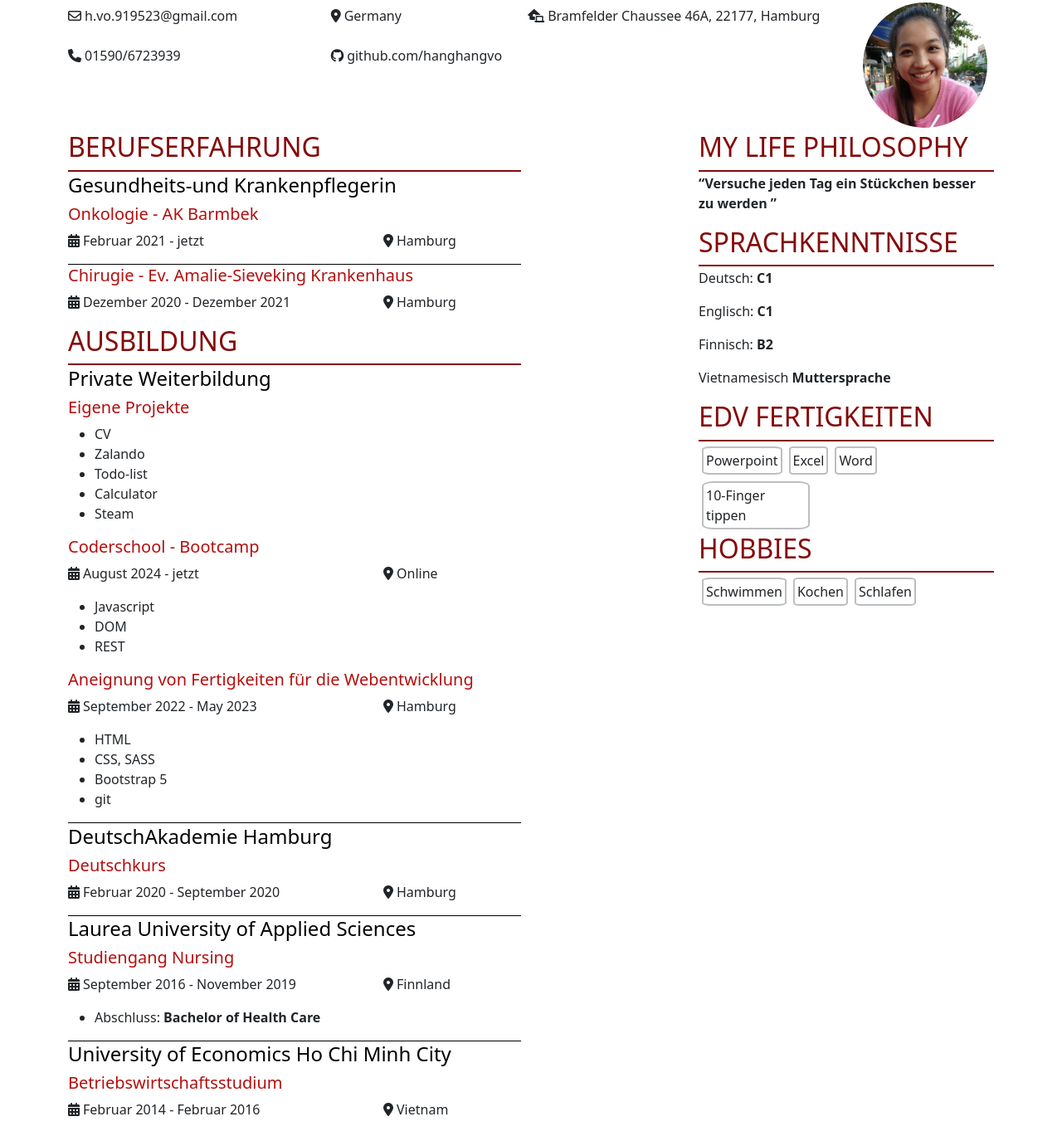
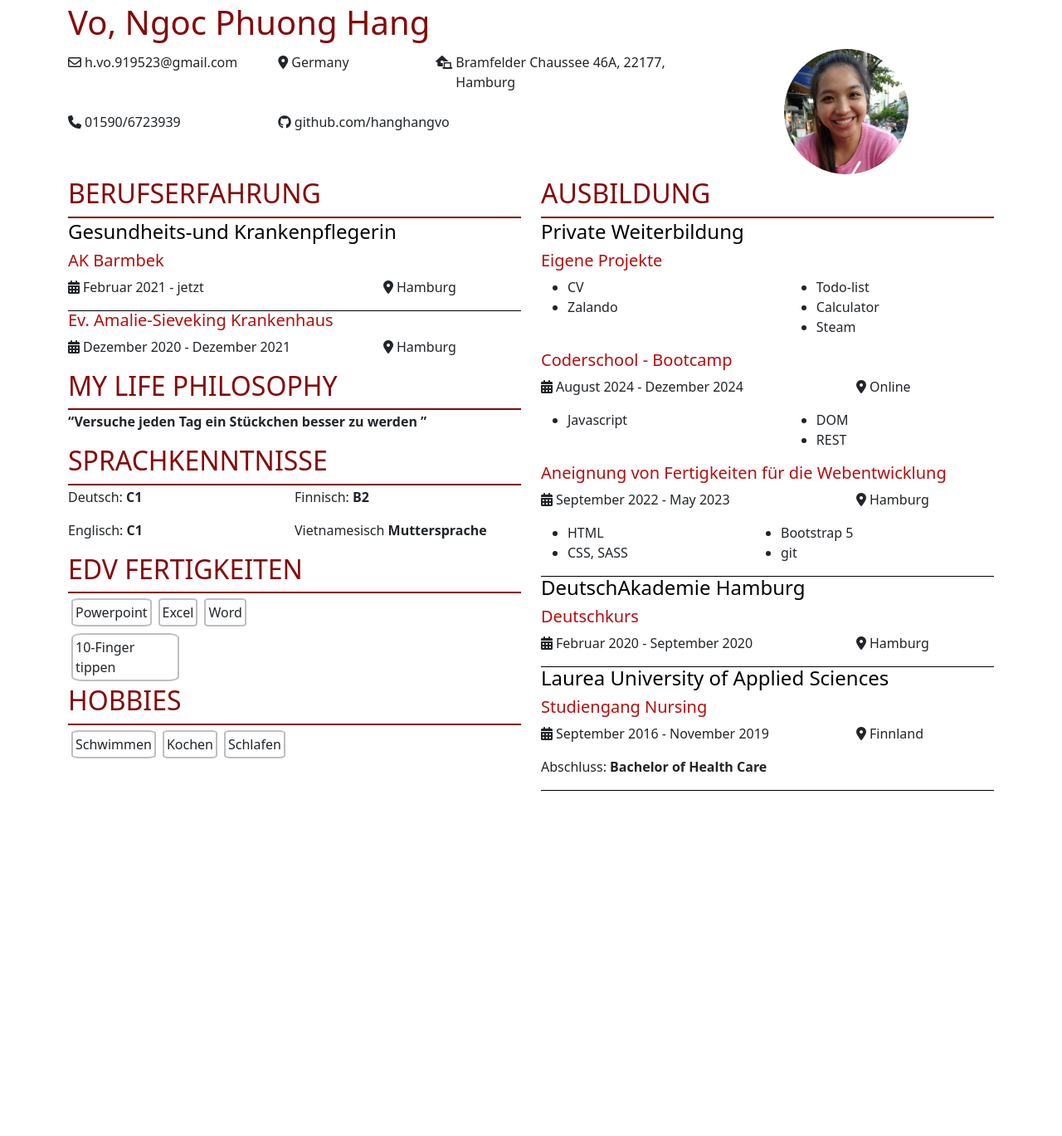
Before and after one commit to hanghangvo/CV, a plain HTML site: page index.html in a window 1280 px wide. Shown: the part 13-1382 px from the top of the page at 83% size. After the commit the page ends 970 px from the top, so only its background shows below. Drawn offline with nearby package versions, Linux system fonts and the light colour scheme.

Commit message:
updated version

```diff
--- a/index.html
+++ b/index.html
@@ -12,7 +12,8 @@
 <body>
     <section class="container mt-3">
             <div class="row d-flex">
-                <div class="col-10 personal-contact">
+                <h1>Vo, Ngoc Phuong Hang</h1>
+                <div class="col-8 personal-contact">
                     <div class="row info">
                         <div class="col-lg-4 col-md-6 col-sm-6 d-flex align-items-baseline">
                             <i class="fa-regular fa-envelope"></i>
@@ -38,7 +39,7 @@
                         </div>
                     </div>
                 </div>
-                <div class="col-2 text-center">
+                <div class="col-4 text-center">
                     <img src="photo2.jpg" alt="profile-photo">
                 </div>
             </div>
@@ -50,7 +51,7 @@
                     <div class="line-1"></div>
                     <h4>Gesundheits-und Krankenpflegerin</h4>
                     <div>
-                        <h5>Onkologie - AK Barmbek</h5>
+                        <h5>AK Barmbek</h5>
                         <div class="row date-place">
                             <div class="col-sm-8 d-flex align-items-baseline">
                                 <i class="fa-solid fa-calendar-days"></i>
@@ -64,7 +65,7 @@
                     </div>
                     <div class="line-2"></div>
                     <div>
-                        <h5>Chirugie - Ev. Amalie-Sieveking Krankenhaus</h5>
+                        <h5>Ev. Amalie-Sieveking Krankenhaus</h5>
                         <div class="row date-place">
                             <div class="col-sm-8 d-flex align-items-baseline">
                                 <i class="fa-solid fa-calendar-days"></i>
@@ -76,17 +77,63 @@
                             </div>
                         </div>
                     </div>
+                    <div>
+                        <h2>MY LIFE PHILOSOPHY</h2>
+                        <div class="line-1"></div>
+                        <p><strong>“Versuche jeden Tag ein Stückchen besser zu werden ”</strong></p>
+                    </div>
+                    <div class="sprachkenntnisse">
+                        <h2>SPRACHKENNTNISSE</h2>
+                        <div class="line-1"></div>
+                        <div class="d-flex">
+                            <div class="col-6">
+                                <p>Deutsch: <strong>C1</strong></p>
+                                <p>Englisch: <strong>C1</strong></p>
+                            </div>
+                            <div class="col-6">
+                                <p>Finnisch: <strong>B2</strong></p>
+                                <p>Vietnamesisch <strong>Muttersprache</strong></p>
+                            </div>
+
+                        </div>
+                    </div>
+                    <div class="EDV">
+                        <h2>EDV FERTIGKEITEN</h2>
+                        <div class="line-1"></div>
+                        <div class="d-flex">
+                            <p>Powerpoint</p>
+                            <p>Excel</p>
+                            <p>Word</p>
+                        </div>
+                        <p class="width-change">10-Finger tippen</p>
+                    </div>
+                    <div>
+                        <h2>HOBBIES</h2>
+                        <div class="line-1"></div>
+                        <div class="d-flex EDV">
+                            <p>Schwimmen</p>
+                            <p>Kochen</p>
+                            <p>Schlafen</p>
+                        </div>
+                    </div>
+                </div>
+                <div class="col-sm-6">
                     <h2>AUSBILDUNG</h2>
                     <div class="line-1"></div>
                     <h4>Private Weiterbildung</h4>
                     <div>
                         <h5>Eigene Projekte</h5>
-                            <ul>
+                        <ul class="d-flex">
+                            <div class="col-7">
                                 <li>CV</li>
                                 <li>Zalando</li>
+                            </div>
+                            <div class="col-5">
                                 <li>Todo-list</li>
                                 <li>Calculator</li>
                                 <li>Steam</li>
+                            </div>
+
                         </ul>
                     </div>
                     <div>
@@ -94,17 +141,22 @@
                         <div class="row date-place">
                             <div class="col-sm-8 d-flex align-items-baseline">
                                 <i class="fa-solid fa-calendar-days"></i>
-                                    <p class="px-1">August 2024 - jetzt</p>
+                                <p class="px-1">August 2024 - Dezember 2024</p>
                             </div>
                             <div class="col-sm-4 d-flex align-items-baseline">
                                 <i class="fa-solid fa-location-dot"></i>
                                 <p class="px-1">Online</p>
                             </div>
                         </div>
-                            <ul>
+                        <ul class="d-flex">
+                            <div class="col-7">
                                 <li>Javascript</li>
+                            </div>
+                            <div class="col-5">
                                 <li>DOM</li>
                                 <li>REST</li>
+                            </div>
+
                         </ul>
                     </div>
                     <div>
@@ -119,11 +171,15 @@
                                 <p class="px-1">Hamburg</p>
                             </div>
                         </div>
-                            <ul>
+                        <ul class="d-flex">
+                            <div class="col-6">
                                 <li>HTML</li>
                                 <li>CSS, SASS</li>
+                            </div>
+                            <div class="col-6">
                                 <li>Bootstrap 5</li>
                                 <li>git</li>
+                            </div>
                         </ul>
                     </div>
                     <div class="line-2"></div>
@@ -154,59 +210,9 @@
                             <p class="px-1">Finnland</p>
                         </div>
                     </div>
-                    <ul>
-                        <li>Abschluss: <strong>Bachelor of Health Care</strong></li>
-                    </ul>
+                    <p>Abschluss: <strong>Bachelor of Health Care</strong></p>
+
                     <div class="line-2"></div>
-                    <h4>University of Economics Ho Chi Minh City</h4>
-                    <h5>Betriebswirtschaftsstudium</h5>
-                    <div class="row date-place">
-                            <div class="col-sm-8 d-flex align-items-baseline">
-                                <i class="fa-solid fa-calendar-days"></i>
-                                <p class="px-1">Februar 2014 - Februar 2016</p>
-                            </div>
-                            <div class="col-sm-4 d-flex align-items-baseline">
-                                <i class="fa-solid fa-location-dot"></i>
-                                <p class="px-1">Vietnam</p>
-                            </div>
-                    </div>
-                </div>
-                <div class="col-sm-2"></div>
-                <div class="col-sm-4">
-                    <div>
-                        <h2>MY LIFE PHILOSOPHY</h2>
-                        <div class="line-1"></div>
-                        <p><strong>“Versuche jeden Tag ein Stückchen besser zu werden ”</strong></p>
-                    </div>
-                    <div class="sprachkenntnisse">
-                        <h2>SPRACHKENNTNISSE</h2>
-                        <div class="line-1"></div>
-                        <ul>
-                            <li><p>Deutsch: <strong>C1</strong></p></li>
-                            <li><p>Englisch: <strong>C1</strong></p></li>
-                            <li><p>Finnisch: <strong>B2</strong></p></li>
-                            <li><p>Vietnamesisch <strong>Muttersprache</strong></p></li>
-                        </ul>
-                    </div>
-                    <div class="EDV">
-                        <h2>EDV FERTIGKEITEN</h2>
-                        <div class="line-1"></div>
-                        <div class="d-flex">
-                            <p>Powerpoint</p>
-                            <p>Excel</p>
-                            <p>Word</p>
-                        </div>
-                        <p class="width-change">10-Finger tippen</p>
-                    </div>
-                    <div>
-                        <h2>HOBBIES</h2>
-                        <div class="line-1"></div>
-                        <div class="d-flex EDV">
-                            <p>Schwimmen</p>
-                            <p>Kochen</p>
-                            <p>Schlafen</p>
-                        </div>
-                    </div>
                 </div>
             </div>
 
--- a/style.css
+++ b/style.css
@@ -12,6 +12,8 @@
 
 h1, h2 {
   color: hsl(0, 86%, 28%);
+  margin-top: 0;
+  padding-top: 0;
 }
 
 h4 {
@@ -31,7 +33,7 @@ h5 {
 .line-2 {
   height: 0.5px;
   background: black;
-  margin-bottom: 2px;
+  margin-bottom: 0;
 }
 
 .sprachkenntnisse ul {
```
Lines whose indentation alone changed are shown as unchanged.
